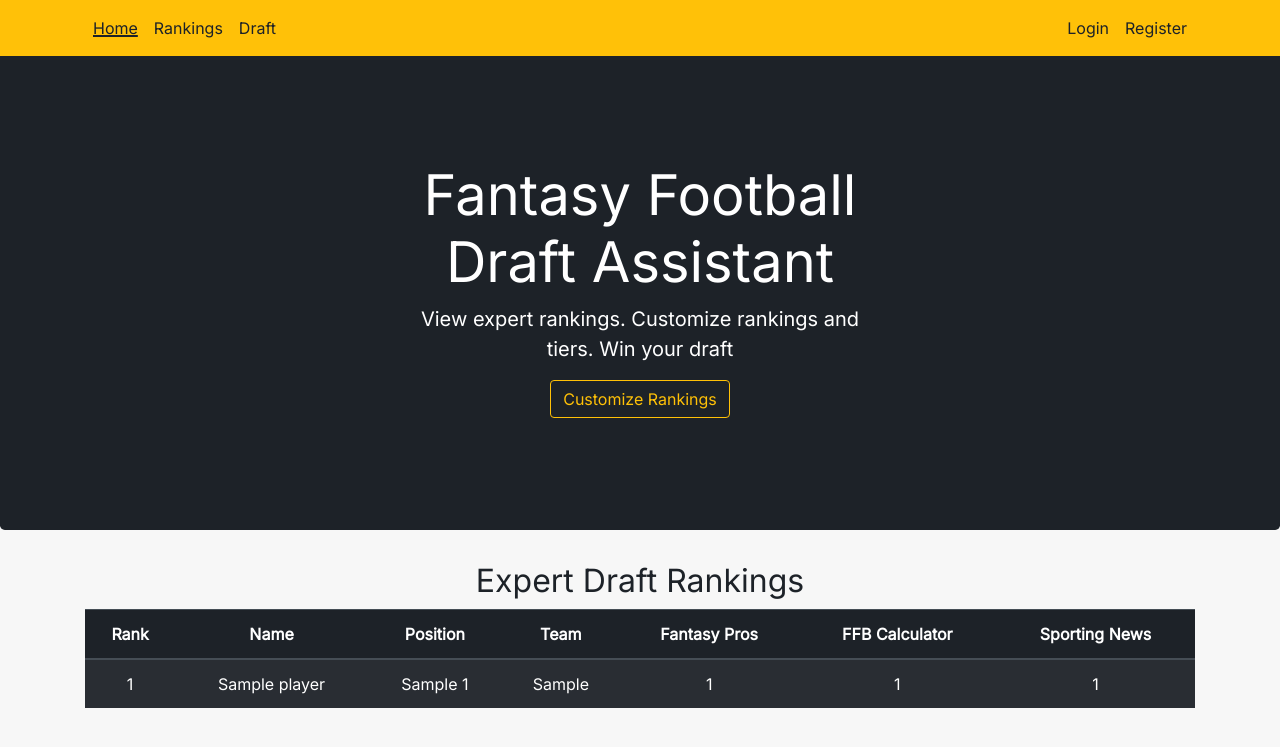
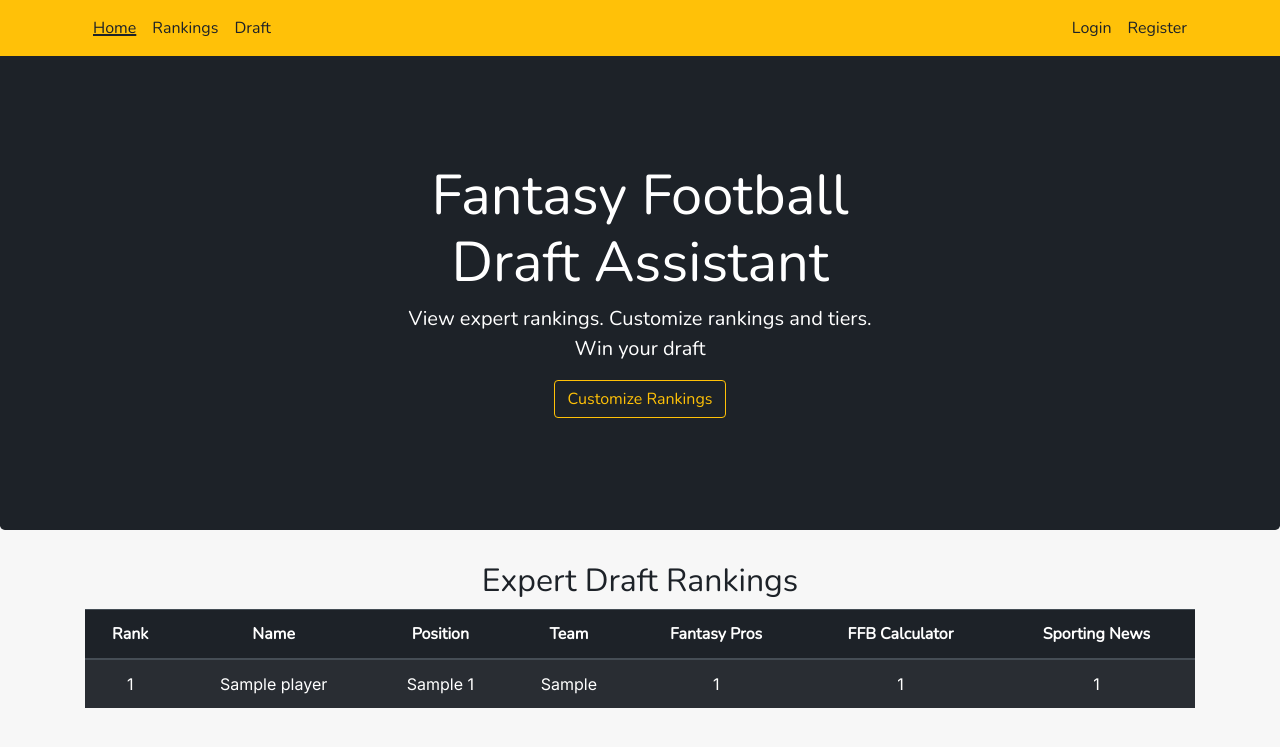
Before and after one commit to n-roth12/FFB-Draft-App, a Flask app: page / in a window 1280 px wide. Shown: the top 747 px of the page. Run offline with Flask 2, Linux system fonts and the light colour scheme; tables that the repository leaves empty hold one stand-in row (values such as "Sample post"); parts of the project's set-up code (start-up, migrations or seed data) failed here and were passed over; some libraries are stand-ins or nearby versions.

Commit message:
Changed body font to Nunito and table font to Inter.

```diff
--- a/website/templates/base.html
+++ b/website/templates/base.html
@@ -87,8 +87,13 @@
 
 	<style>
 		@import url('https://fonts.googleapis.com/css2?family=Inter&display=swap');
+		@import url('https://fonts.googleapis.com/css2?family=Nunito&display=swap');
 
 		body {
+			font-family: 'Nunito', sans-serif;
+		}
+
+		td {
 			font-family: 'Inter', sans-serif;
 		}
 
```
